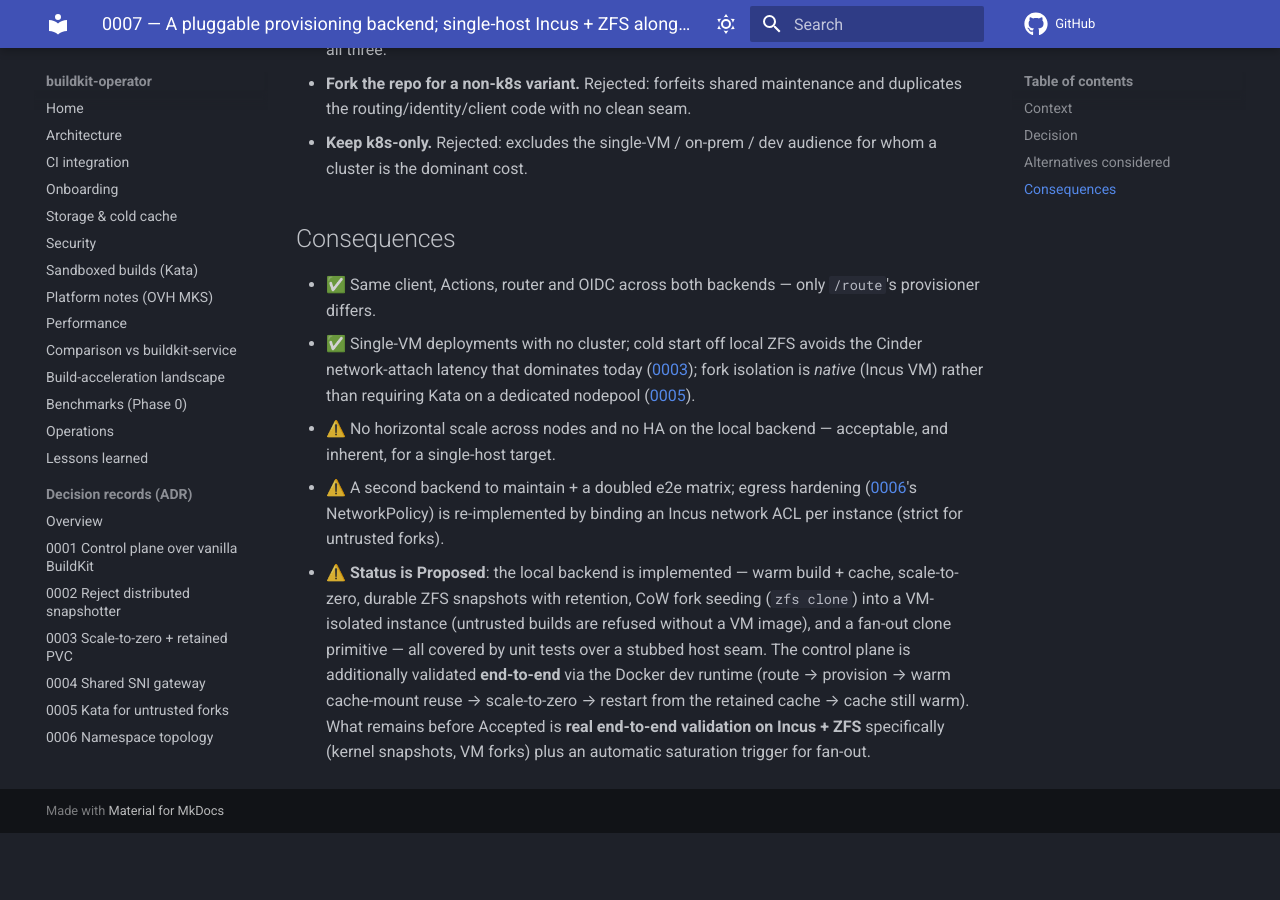
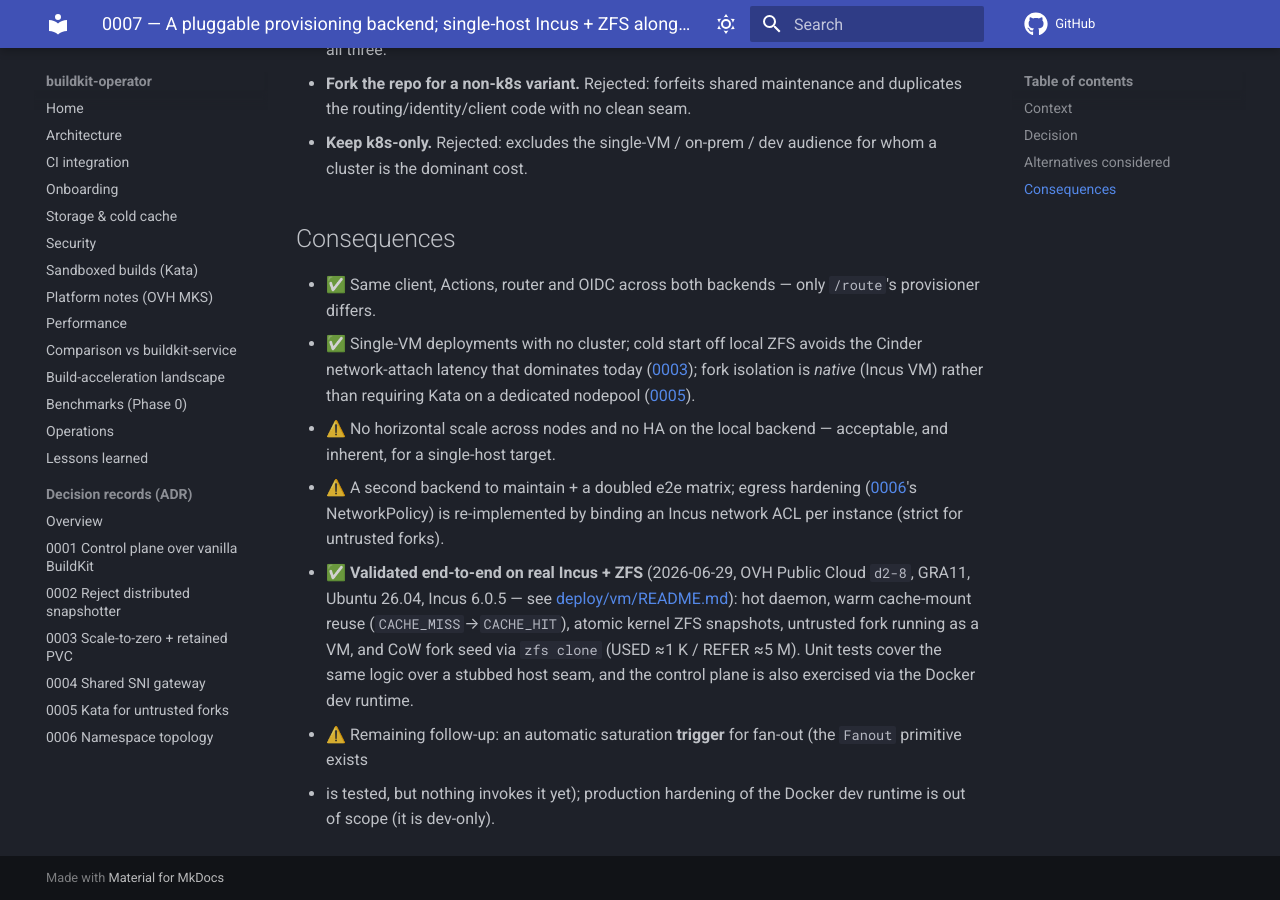
Before and after one commit to SocialGouv/buildkit-operator, an MkDocs documentation site: the page built from docs/adr/0007-vm-backend-incus-zfs.md, in a window 1280 px wide and 900 px high, scrolled down 1500 px. Built offline with MkDocs 1.6.1 and Material for MkDocs 9.7.7, drawn with Linux system fonts in a browser that asks for light colours; comment, search, counter and statistics services are not loaded; before the commit the page ends 2333 px from its top, so only the background shows below that.

Commit message:
docs: ADR 0007 Accepted — single-host backend validated e2e on Incus + ZFS
Validated end-to-end on a throwaway OVH Public Cloud d2-8 (GRA11, Ubuntu 26.04,
Incus 6.0.5, ZFS loopback pool): hot daemon, warm cache-mount reuse
(CACHE_MISS->CACHE_HIT), atomic kernel ZFS snapshots, untrusted fork running as a
VM, and CoW fork seed via `zfs clone` (USED ~1K / REFER ~5M). The run found and
fixed two Incus-6.0 bugs (init+device add+start; best-effort egress).

deploy/vm/README documents the install + the proof (provider, machine type, OS,
versions). ADR 0007 moves Proposed -> Accepted; only the fan-out auto-trigger
remains as follow-up.

Co-Authored-By: Claude Opus 4.8 (1M context) <noreply@anthropic.com>

```diff
--- a/docs/adr/0007-vm-backend-incus-zfs.md
+++ b/docs/adr/0007-vm-backend-incus-zfs.md
@@ -1,6 +1,6 @@
 # 0007 — A pluggable provisioning backend; single-host Incus + ZFS alongside Kubernetes
 
-**Status:** Proposed · **Date:** 2026-06-29
+**Status:** Accepted · **Date:** 2026-06-29
 
 ## Context
 
@@ -66,11 +66,11 @@ natively, so it cannot reach full parity.
 - ⚠️ A second backend to maintain + a doubled e2e matrix; egress hardening
   ([0006](0006-namespace-topology.md)'s NetworkPolicy) is re-implemented by binding an Incus network ACL
   per instance (strict for untrusted forks).
-- ⚠️ **Status is Proposed**: the local backend is implemented — warm build + cache, scale-to-zero,
-  durable ZFS snapshots with retention, CoW fork seeding (`zfs clone`) into a VM-isolated instance
-  (untrusted builds are refused without a VM image), and a fan-out clone primitive — all covered by unit
-  tests over a stubbed host seam. The control plane is additionally validated **end-to-end** via the
-  Docker dev runtime (route → provision → warm cache-mount reuse → scale-to-zero → restart from the
-  retained cache → cache still warm). What remains before Accepted is **real end-to-end validation on
-  Incus + ZFS** specifically (kernel snapshots, VM forks) plus an automatic saturation trigger for
-  fan-out.
+- ✅ **Validated end-to-end on real Incus + ZFS** (2026-06-29, OVH Public Cloud `d2-8`, GRA11, Ubuntu
+  26.04, Incus 6.0.5 — see [deploy/vm/README.md](../../deploy/vm/README.md#validated-on-real-incus--zfs)):
+  hot daemon, warm cache-mount reuse (`CACHE_MISS`→`CACHE_HIT`), atomic kernel ZFS snapshots, untrusted
+  fork running as a VM, and CoW fork seed via `zfs clone` (USED ≈1 K / REFER ≈5 M). Unit tests cover the
+  same logic over a stubbed host seam, and the control plane is also exercised via the Docker dev runtime.
+- ⚠️ Remaining follow-up: an automatic saturation **trigger** for fan-out (the `Fanout` primitive exists
+  + is tested, but nothing invokes it yet); production hardening of the Docker dev runtime is out of scope
+  (it is dev-only).
--- a/docs/adr/README.md
+++ b/docs/adr/README.md
@@ -17,6 +17,6 @@ decisions themselves were taken earlier during the phase-0 / M1–M5 build-out.
 | [0004](0004-shared-sni-gateway.md) | One **shared SNI gateway** for off-cluster CI (not one LB per daemon) | Accepted |
 | [0005](0005-kata-clh-for-untrusted-forks.md) | **Kata (cloud-hypervisor)** microVMs for untrusted fork isolation | Accepted |
 | [0006](0006-namespace-topology.md) | **Three-namespace** topology split by trust/role (operator / builds / system) | Accepted |
-| [0007](0007-vm-backend-incus-zfs.md) | **Pluggable provisioner**: single-host **Incus + ZFS** backend alongside Kubernetes | Proposed |
+| [0007](0007-vm-backend-incus-zfs.md) | **Pluggable provisioner**: single-host **Incus + ZFS** backend alongside Kubernetes | Accepted |
 
 New decision? Copy the shape of an existing file, bump the number, default Status to `Proposed`.
```
Also changed, not shown: deploy/vm/README.md (+24 -0 lines).
